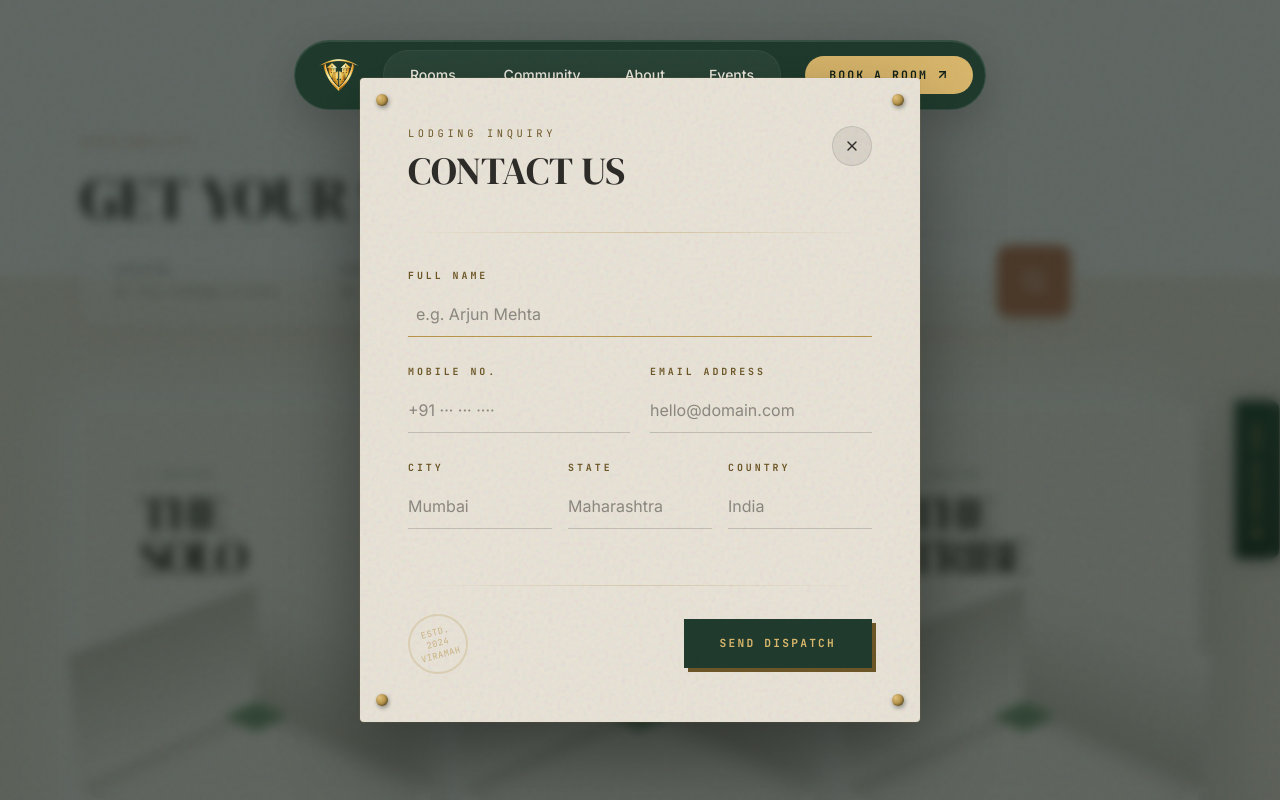
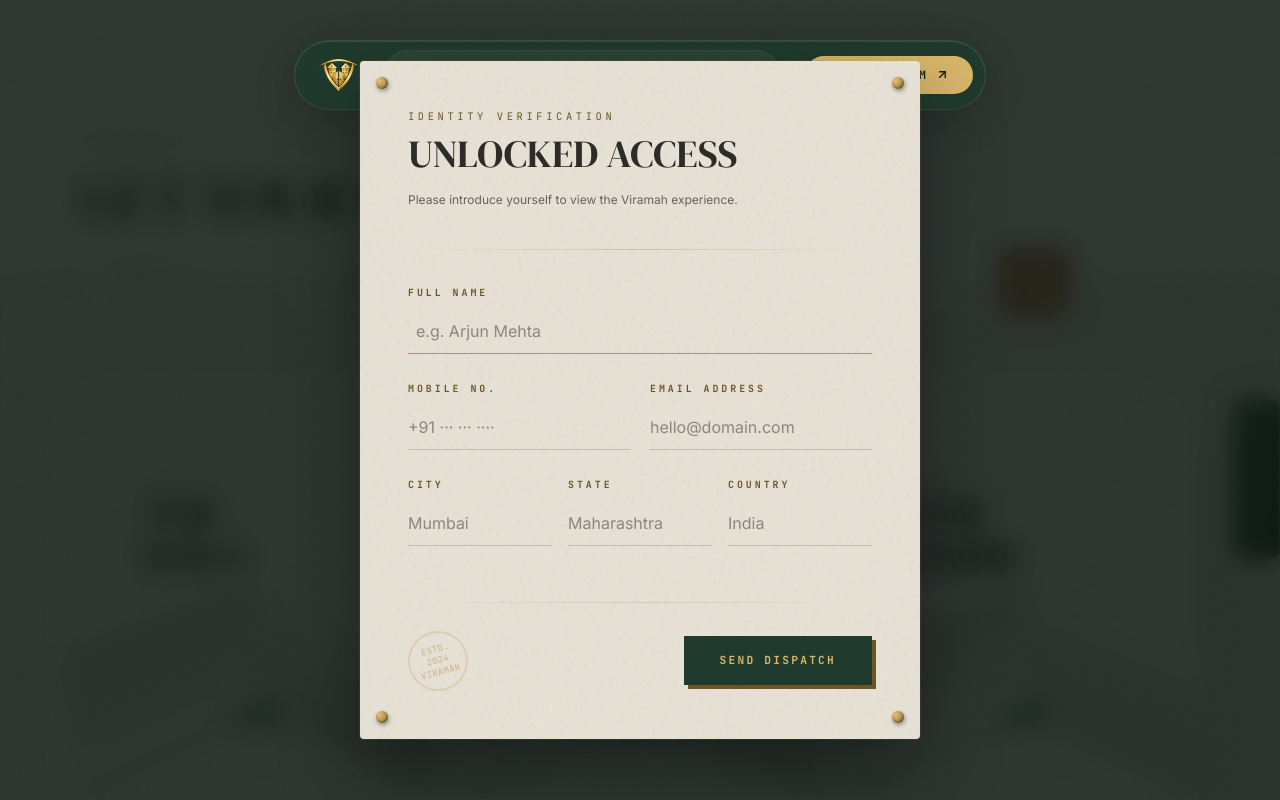
Before and after one commit to viramah-tech/Viramah-main, a Next.js app: page /rooms in a window 1280 px wide. Shown: the top 800 px of the page. Built offline with nearby package versions, Linux system fonts and the light colour scheme.

Commit message:
Update EnquiryModal.tsx

```diff
--- a/src/components/ui/EnquiryModal.tsx
+++ b/src/components/ui/EnquiryModal.tsx
@@ -173,25 +173,19 @@ export function EnquiryModal() {
     const [focusedField, setFocusedField] = useState<string | null>(null);
     const firstInputRef = useRef<HTMLInputElement>(null);
 
-    // Intelligent Auto-open Logic
+    // Mandatory Lead Capture Logic
     useEffect(() => {
         const SUBMITTED_KEY = "viramah_enquiry_data_submitted";
-        const SESSION_SHOWN_KEY = "viramah_enquiry_session_shown";
-
         const hasSubmitted = localStorage.getItem(SUBMITTED_KEY);
-        const alreadyShownThisSession = sessionStorage.getItem(SESSION_SHOWN_KEY);
 
         // If they've already given us their data, never bother them again.
-        if (hasSubmitted) return;
+        if (hasSubmitted) {
+            setIsOpen(false);
+            return;
+        }
 
-        // If they haven't submitted, show it ONCE per session (on entry).
-        if (!alreadyShownThisSession) {
-            const timer = setTimeout(() => {
-                setIsOpen(true);
-                sessionStorage.setItem(SESSION_SHOWN_KEY, "1");
-            }, 1500); // 1.5s delay to let the Hero animation breathe
-            return () => clearTimeout(timer);
-        }
+        // If they haven't submitted, force it open immediately.
+        setIsOpen(true);
     }, []);
 
     // Lock body scroll when open
@@ -205,17 +199,12 @@ export function EnquiryModal() {
         }
     }, [isOpen]);
 
-    // Close on Escape
+    // Disable manual dismissal
     useEffect(() => {
-        const onKey = (e: KeyboardEvent) => {
-            if (e.key === "Escape") setIsOpen(false);
-        };
-        // Listen for global open trigger from any page
+        // Listen for global open trigger (though it should already be open or submitted)
         const onOpenEvent = () => setIsOpen(true);
-        window.addEventListener("keydown", onKey);
         window.addEventListener("viramah:open-enquiry", onOpenEvent);
         return () => {
-            window.removeEventListener("keydown", onKey);
             window.removeEventListener("viramah:open-enquiry", onOpenEvent);
         };
     }, []);
@@ -333,12 +322,11 @@ export function EnquiryModal() {
                             initial="hidden"
                             animate="visible"
                             exit="exit"
-                            onClick={() => setIsOpen(false)}
                             className="fixed inset-0 z-[999]"
                             style={{
-                                background: "rgba(10, 20, 15, 0.65)",
-                                backdropFilter: "blur(6px)",
-                                WebkitBackdropFilter: "blur(6px)",
+                                background: "rgba(10, 20, 15, 0.85)",
+                                backdropFilter: "blur(12px)",
+                                WebkitBackdropFilter: "blur(12px)",
                             }}
                             aria-hidden="true"
                         />
@@ -410,7 +398,7 @@ export function EnquiryModal() {
                                                     marginBottom: 8,
                                                 }}
                                             >
-                                                Lodging Inquiry
+                                                Identity Verification
                                             </p>
                                             <h2
                                                 style={{
@@ -421,46 +409,18 @@ export function EnquiryModal() {
                                                     fontWeight: 400,
                                                 }}
                                             >
-                                                CONTACT US
+                                                UNLOCKED ACCESS
                                             </h2>
+                                            <p style={{
+                                                fontFamily: "var(--font-body, sans-serif)",
+                                                fontSize: "0.75rem",
+                                                color: "#2d2b28",
+                                                opacity: 0.7,
+                                                marginTop: "1rem"
+                                            }}>
+                                                Please introduce yourself to view the Viramah experience.
+                                            </p>
                                         </div>
-
-                                        {/* Close button */}
-                                        <button
-                                            id="enquiry-close-btn"
-                                            onClick={() => setIsOpen(false)}
-                                            aria-label="Close enquiry form"
-                                            className="group"
-                                            style={{
-                                                width: 40,
-                                                height: 40,
-                                                borderRadius: "50%",
-                                                background: "rgba(45,43,40,0.08)",
-                                                border: "1px solid rgba(45,43,40,0.12)",
-                                                display: "flex",
-                                                alignItems: "center",
-                                                justifyContent: "center",
-                                                cursor: "pointer",
-                                                transition: "all 0.25s ease",
-                                                flexShrink: 0,
-                                                color: "#2d2b28",
-                                            }}
-                                            onMouseEnter={(e) => {
-                                                e.currentTarget.style.background = "#1F3A2D";
-                                                e.currentTarget.style.color = "#D8B56A";
-                                                e.currentTarget.style.borderColor = "#1F3A2D";
-                                            }}
-                                            onMouseLeave={(e) => {
-                                                e.currentTarget.style.background = "rgba(45,43,40,0.08)";
-                                                e.currentTarget.style.color = "#2d2b28";
-                                                e.currentTarget.style.borderColor = "rgba(45,43,40,0.12)";
-                                            }}
-                                        >
-                                            <svg width="16" height="16" viewBox="0 0 24 24" fill="none" stroke="currentColor" strokeWidth="2" strokeLinecap="round">
-                                                <line x1="18" y1="6" x2="6" y2="18" />
-                                                <line x1="6" y1="6" x2="18" y2="18" />
-                                            </svg>
-                                        </button>
                                     </div>
 
                                     {/* Decorative divider */}
```
